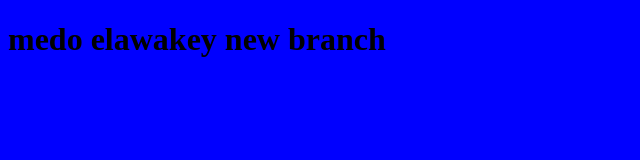
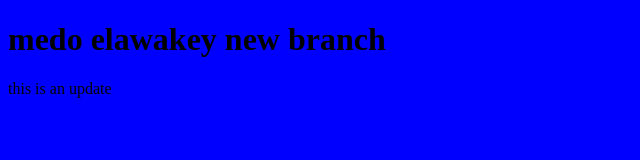
Before and after one commit to mohamedelawakey/myproject, a plain HTML site: page index.html in a window 1280 px wide. Shown: the whole page, without its empty margins (0-640 px from the left). Drawn offline with Linux system fonts and the light colour scheme.

Commit message:
edit html file

```diff
--- a/index.html
+++ b/index.html
@@ -10,6 +10,7 @@
     <h1>
         medo elawakey new branch
     </h1>
+    this is an update
     <script src="app.js"></script>
 </body>
 </html>
```
